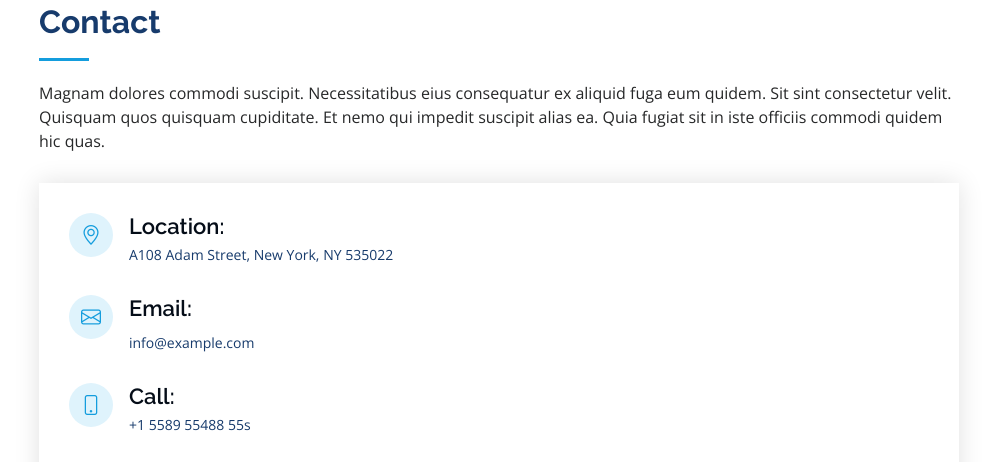
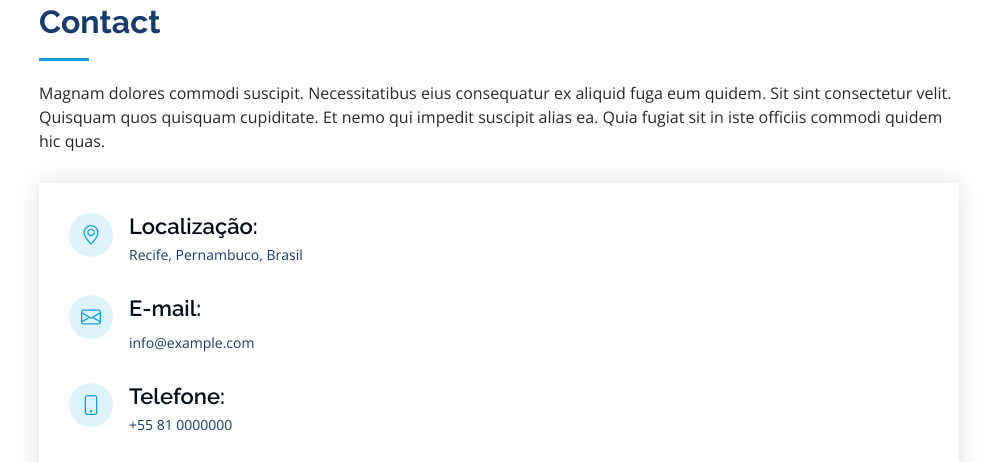
Before and after one commit to AraujjoDev/Portifolio, a plain HTML site: page index.html in a window 1280 px wide. Shown: the part 4598-5060 px from the top of the page, without its empty margins (291-1280 px from the left). Drawn offline with nearby package versions, Linux system fonts and the light colour scheme.

Commit message:
Tradução e mudança na seção contato

```diff
--- a/index.html
+++ b/index.html
@@ -428,20 +428,20 @@
             <div class="info">
               <div class="address">
                 <i class="bi bi-geo-alt"></i>
-                <h4>Location:</h4>
-                <p>A108 Adam Street, New York, NY 535022</p>
+                <h4>Localização:</h4>
+                <p>Recife, Pernambuco, Brasil</p>
               </div>
 
               <div class="email">
                 <i class="bi bi-envelope"></i>
-                <h4>Email:</h4>
+                <h4>E-mail:</h4>
                 <p>info@example.com</p>
               </div>
 
               <div class="phone">
                 <i class="bi bi-phone"></i>
-                <h4>Call:</h4>
-                <p>+1 5589 55488 55s</p>
+                <h4>Telefone:</h4>
+                <p>+55 81 0000000</p>
               </div>
 
               <iframe src="https://www.google.com/maps/embed?pb=!1m18!1m12!1m3!1d252685.85480041002!2d-35.24350101946603!3d-8.281241012385783!2m3!1f0!2f0!3f0!3m2!1i1024!2i768!4f13.1!3m3!1m2!1s0x7aaf07ec0088f1f%3A0x79afc0089b9afbdc!2sCabo%20de%20Santo%20Agostinho%2C%20PE!5e0!3m2!1spt-BR!2sbr!4v1694204267913!5m2!1spt-BR!2sbr" frameborder="0" style="border:0; width: 100%; height: 290px;" allowfullscreen></iframe>
```
